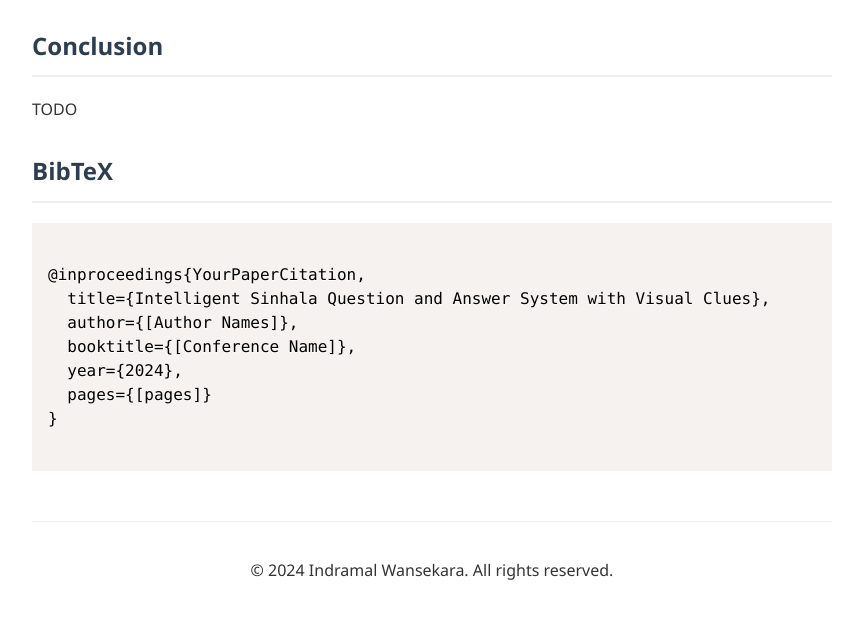
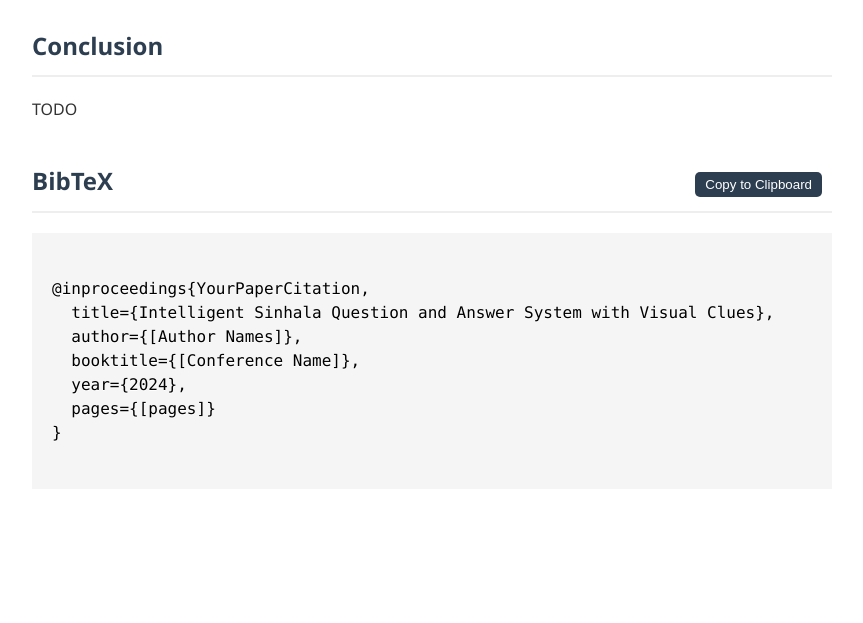
Before and after one commit to indramal/SinhalaQandA, a plain HTML site: page index.html in a window 1280 px wide. Shown: the part 2122-2745 px from the top of the page, without its empty margins (208-1071 px from the left). After the commit the page ends 2639 px from the top, so only its background shows below. Drawn offline with nearby package versions, Linux system fonts and the light colour scheme.

Commit message:
Update index.html

```diff
--- a/index.html
+++ b/index.html
@@ -111,6 +111,33 @@
             width: 100%;
             height: 100%;
         }
+        .bibtex-section {
+            position: relative;
+            margin-top: 40px;
+        }
+
+        .bibtex-section pre {
+            padding: 20px;
+            background-color: #f5f5f5;
+            overflow-x: auto;
+        }
+
+        .bibtex-copy-button {
+            position: absolute;
+            top: 10px;
+            right: 10px;
+            background-color: #2c3e50;
+            color: #fff;
+            border: none;
+            padding: 5px 10px;
+            border-radius: 5px;
+            cursor: pointer;
+            transition: background-color 0.3s;
+        }
+
+        .bibtex-copy-button:hover {
+            background-color: #3498db;
+        }
     </style>
 </head>
 <body>
@@ -180,8 +207,10 @@
         <p>TODO</p>
     </div>
 
-    <div class="content-section">
+    <!-- BibTeX section -->
+    <div class="bibtex-section">
         <h2>BibTeX</h2>
+        <button class="bibtex-copy-button" onclick="copyBibTeX()">Copy to Clipboard</button>
         <pre><code class="language-bibtex">
 @inproceedings{YourPaperCitation,
   title={Intelligent Sinhala Question and Answer System with Visual Clues},
@@ -193,8 +222,13 @@
         </code></pre>
     </div>
 
-    <div class="footer">
-        <p>© 2024 Indramal Wansekara. All rights reserved.</p>
-    </div>
+<script>
+        function copyBibTeX() {
+            var bibTexElement = document.querySelector('.bibtex-section pre code');
+            var bibTexText = bibTexElement.innerText;
+            navigator.clipboard.writeText(bibTexText);
+            alert('BibTeX citation copied to clipboard!');
+        }
+    </script>
 </body>
 </html>
```
